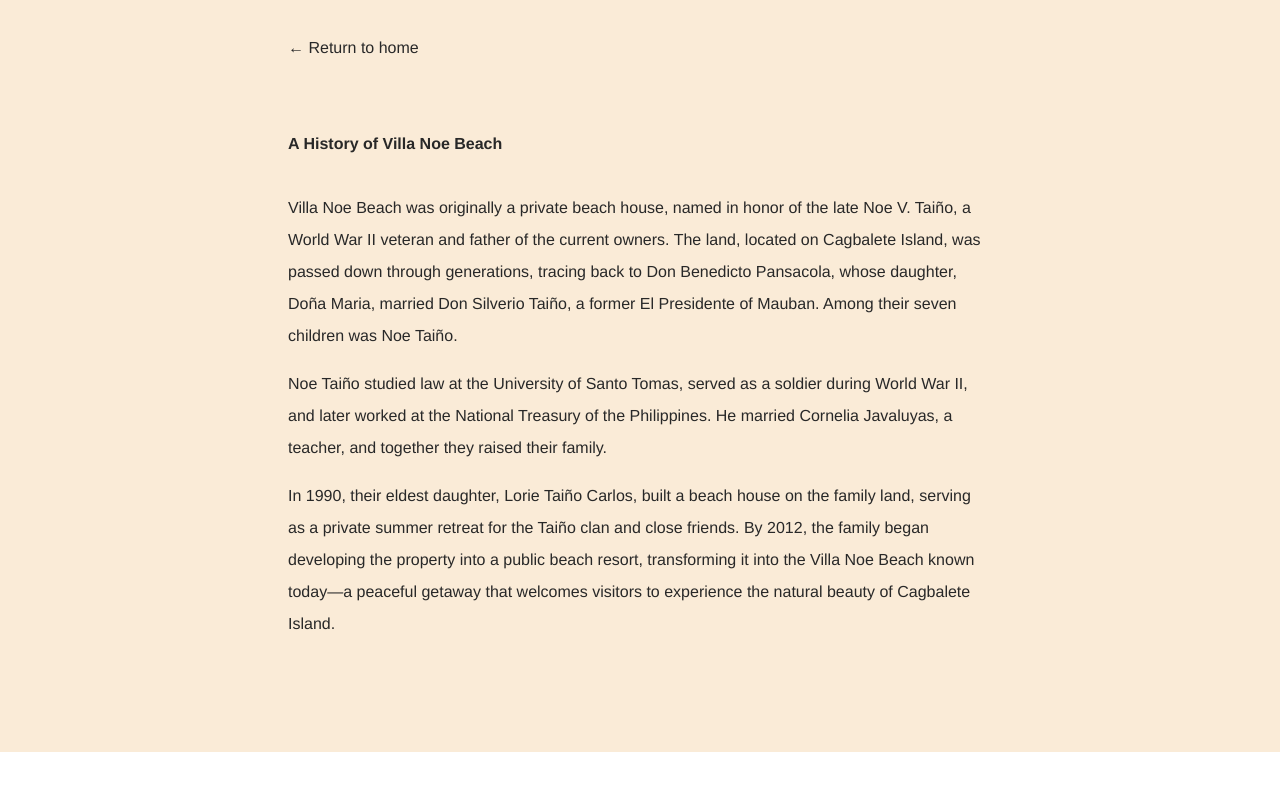
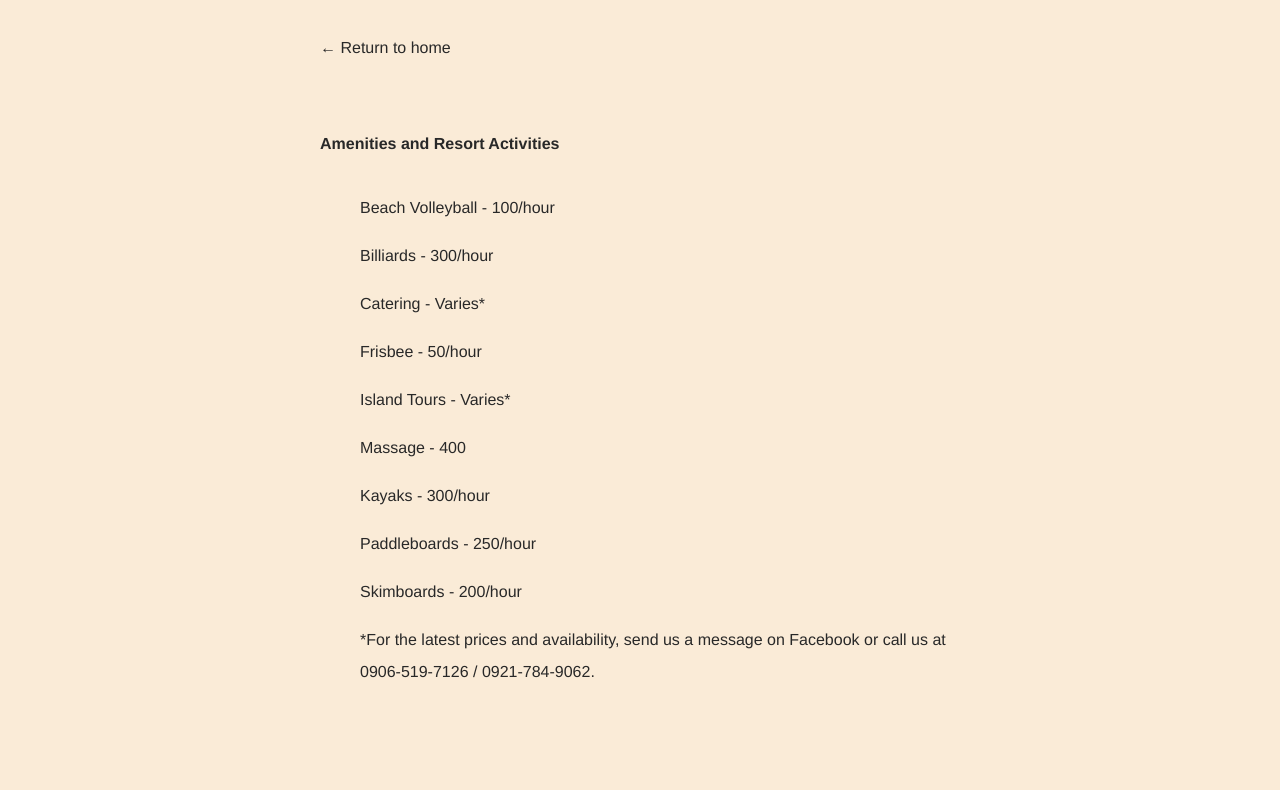
Before and after one commit to giantcarlos/villa-noe, a React (Vite) app: page /amenities in a window 1280 px wide. Shown: the top 790 px of the page. Built offline with nearby package versions, Linux system fonts and the light colour scheme.

Commit message:
add amenities prices

```diff
--- a/src/App.css
+++ b/src/App.css
@@ -412,7 +412,7 @@ button {
   text-align: left;
   padding-top: 2rem;
   padding-bottom: 6rem;
-  width: 55%;
+  width: 50%;
   margin-left: auto;
   margin-right: auto;
   line-height: 2;
--- a/src/Components/AmenitiesDetails.jsx
+++ b/src/Components/AmenitiesDetails.jsx
@@ -36,10 +36,27 @@ function AmenitiesDetails() {
                 <motion.div variants={item2}>
                     <Link className="return" to="/">← Return to home</Link>
                 </motion.div>
-                <motion.div variants={item2} className="details-title">A History of Villa Noe Beach</motion.div>
-                <motion.p variants={item2}>Villa Noe Beach was originally a private beach house, named in honor of the late Noe V. Taiño, a World War II veteran and father of the current owners. The land, located on Cagbalete Island, was passed down through generations, tracing back to Don Benedicto Pansacola, whose daughter, Doña Maria, married Don Silverio Taiño, a former El Presidente of Mauban. Among their seven children was Noe Taiño.</motion.p>
-                <motion.p variants={item2}>Noe Taiño studied law at the University of Santo Tomas, served as a soldier during World War II, and later worked at the National Treasury of the Philippines. He married Cornelia Javaluyas, a teacher, and together they raised their family.</motion.p>
-                <motion.p variants={item2}>In 1990, their eldest daughter, Lorie Taiño Carlos, built a beach house on the family land, serving as a private summer retreat for the Taiño clan and close friends. By 2012, the family began developing the property into a public beach resort, transforming it into the Villa Noe Beach known today—a peaceful getaway that welcomes visitors to experience the natural beauty of Cagbalete Island.</motion.p>
+                <motion.div variants={item2} className="details-title">Amenities and Resort Activities</motion.div>
+                <motion.div variants={item2}>
+                  <ul></ul>
+                  <ul></ul>
+                  <ul></ul>
+                  <ul></ul>
+                  <ul></ul>
+                  <ul></ul>
+                </motion.div>
+                <motion.div variants={item2}>
+                  <ul>Beach Volleyball - 100/hour</ul>
+                  <ul>Billiards - 300/hour</ul>
+                  <ul>Catering - Varies*</ul>
+                  <ul>Frisbee - 50/hour</ul>
+                  <ul>Island Tours - Varies*</ul>
+                  <ul>Massage - 400</ul>
+                  <ul>Kayaks - 300/hour</ul>
+                  <ul>Paddleboards - 250/hour</ul>
+                  <ul>Skimboards - 200/hour</ul>
+                  <ul>*For the latest prices and availability, send us a message on Facebook or call us at 0906-519-7126 / 0921-784-9062.</ul>
+                </motion.div>
             </motion.div>
       </motion.section>
   )
```
